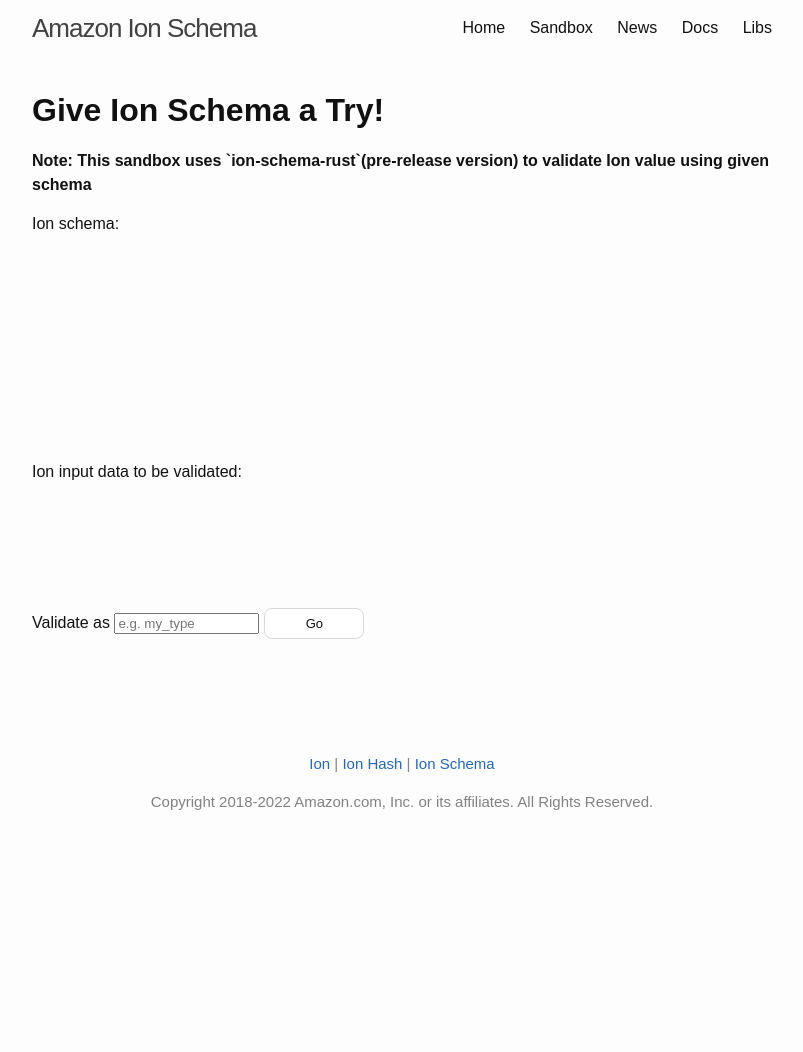
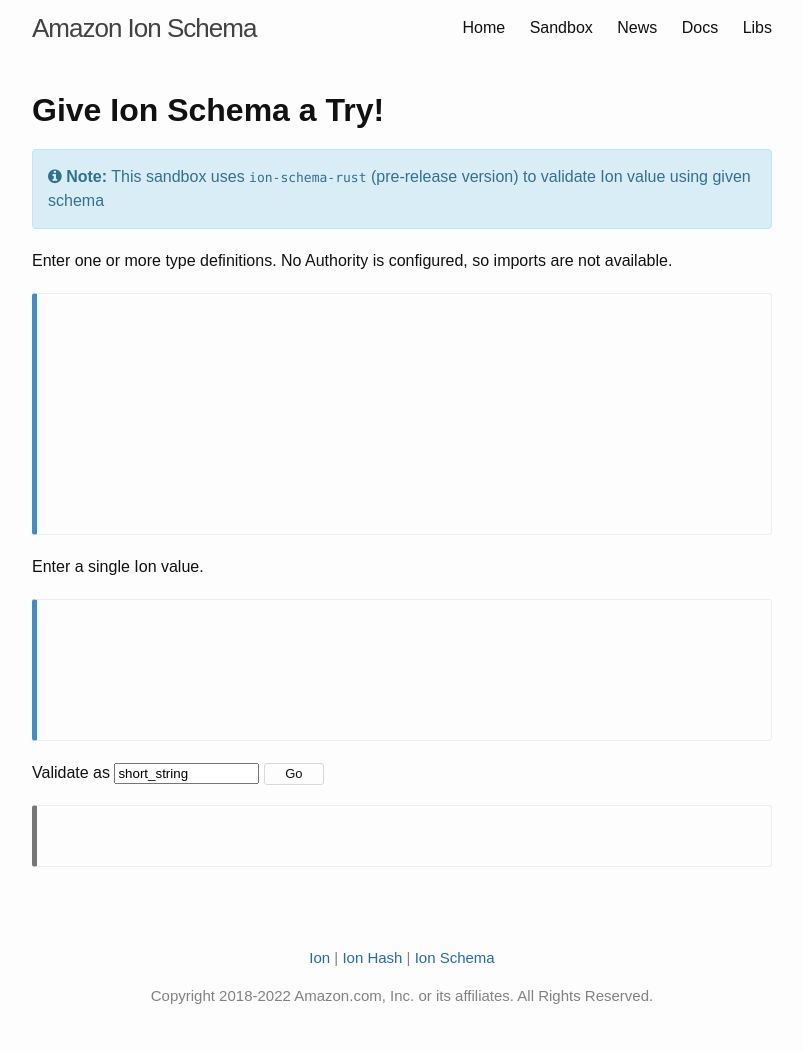
Before and after one commit to amazon-ion/ion-schema, a Jekyll site: the page built from sandbox.md, in a window 1280 px wide. Shown: the whole page, without its empty margins (238-1041 px from the left). Built offline with Jekyll 4.4.1, drawn with Linux system fonts in a browser that asks for light colours; before the commit the page ends 900 px from its top, so only the background shows below that.

Commit message:
Improve Ion Schema sandbox UX

```diff
--- a/assets/ion-schema-widget.js
+++ b/assets/ion-schema-widget.js
@@ -2,45 +2,62 @@ import init, {validate} from "./wasm_ion_schema.js";
 const validateButton = document.getElementById("validate");
 function loadPage() {
     document.getElementById("schema_type").setAttribute("placeholder", "e.g. my_type");
-    document.getElementById("schema_type").value = "";
-    var schemaEditor = ace.edit("schema");
+    document.getElementById("schema_type").value = "short_string";
+
+    const schemaEditor = ace.edit("schema");
     schemaEditor.setOptions({
         mode: 'ace/mode/ion',
         theme: 'ace/theme/cloud9_day',
-        placeholder: "Write your schema here!\ne.g. type::{ name: my_type, type: string }",
+        showPrintMargin: false,
+        tabSize: 2,
+        value: "type::{\n  name: short_string,\n  type: string,\n  codepoint_length: range::[1, 10],\n}",
     });
 
-    var valueEditor = ace.edit("value");
+    const valueEditor = ace.edit("value");
     valueEditor.setOptions({
         mode: 'ace/mode/ion',
         theme: 'ace/theme/cloud9_day',
-        placeholder: "e.g. \"hello\"",
+        showPrintMargin: false,
+        tabSize: 2,
+        value: "\"Hello World!\"",
     });
 }
 
 loadPage();
+
+function _set_output_style(resultDiv, styleName) {
+    var toRemove = [];
+    resultDiv.classList.forEach(value => {
+        if (value.startsWith("bs-callout-")) toRemove += value;
+    })
+    resultDiv.classList.remove(toRemove)
+    resultDiv.classList.add(`bs-callout-${styleName}`)
+}
+
 const show = () => {
-    const pre = document.getElementById('result');
     const schemaContent = document.getElementById('schema').getElementsByClassName("ace_scroller").item(0).innerText;
     const valueContent = document.getElementById('value').getElementsByClassName("ace_scroller").item(0).innerText;
 
     init()
         .then(() => {
             const result = validate(valueContent, schemaContent, document.getElementById('schema_type').value);
+            const pre = document.getElementById('result');
+            const resultDiv = document.getElementById('resultdiv');
             const violation = document.getElementById('violation');
-            violation.textContent = result.violation();
 
+            violation.textContent = "";
             // check if there is any error while validation and alert with the error
             if (result.has_error()) {
-                pre.textContent = "";
-                alert(result.error());
+                _set_output_style(resultDiv, "danger")
+                pre.textContent = result.error();
             } else {
                 if (result.result()) {
-                    pre.style.color = "#009926";
-                    pre.textContent = result.value() + " is valid!";
+                    _set_output_style(resultDiv, "success")
+                    pre.textContent = `${result.value()} is valid!`;
                 } else {
-                    pre.style.color = "#ff0000";
-                    pre.textContent = result.value() + " is invalid!\n";
+                    _set_output_style(resultDiv, "warning")
+                    pre.textContent = `${result.value()} is invalid!`;
+                    violation.textContent = result.violation();
                 }
             }
 
--- a/assets/main.scss
+++ b/assets/main.scss
@@ -30,42 +30,32 @@ $on-laptop:        800px;
 
 
 // ion schema sandbox styling
-#sandbox {
-  height: 100%;
-  width: 100%;
-}
 #schema {
   background-color: $background-color;
-  width: 70%;
   height: 200px;
   position: relative;
 }
 #value {
   background-color: $background-color;
-  width: 70%;
   height: 100px;
   position: relative;
 }
 button {
-  background-color: #fff;
+  background-color: $background-color;
   border: 1px solid #d5d9d9;
-  border-radius: 8px;
+  border-radius: 3px;
   box-sizing: border-box;
   color: #0f1111;
   cursor: pointer;
   display: inline-block;
   font-family: "Amazon Ember",sans-serif;
   font-size: 13px;
-  line-height: 29px;
-  padding: 0 10px 0 11px;
+  line-height: 18px;
   position: relative;
   text-align: center;
-  text-decoration: none;
-  user-select: none;
-  -webkit-user-select: none;
   touch-action: manipulation;
   vertical-align: middle;
-  width: 100px;
+  width: 60px;
 }
 button:hover {
   background-color: #f7fafa;
@@ -78,7 +68,6 @@ button:focus {
 #violation {
   border-left: 0px;
   background-color: $background-color;
-  color: red;
   text-align: left;
 }
 #result {
--- a/sandbox.md
+++ b/sandbox.md
@@ -4,20 +4,26 @@ title: Give Ion Schema a Try!
 
 # {{ page.title }}
 <script src="./assets/ace-builds/src-noconflict/ace.js" type="text/javascript" charset="utf-8"></script>
-<div id="sandbox">
-      <h4>Note: This sandbox uses `ion-schema-rust`(pre-release version) to validate Ion value using given schema</h4>
-      <label for="schema">Ion schema:</label>
-      <div id="schema"></div>
-      <br>
-      <label for="value">Ion input data to be validated:</label>
-      <div id="value"></div>
-      <br>
-      <label for="schema_type">Validate as </label>
-      <input type="text" id="schema_type" placeholder="e.g. my_type" name="schema_type" size="15"/>
-      <button id="validate" type="submit">Go</button>
-      <br>
-      <br>
-      <h3><pre id="result"></pre></h3>
-      <h3><pre id="violation"></pre></h3>
+<script src="./assets/ace-builds/src-noconflict/mode-ion.js" type="text/javascript" charset="utf-8"></script>
+
+{% include note.html type="note" content="This sandbox uses `ion-schema-rust` (pre-release version) to validate Ion value using given schema" %}
+
+<label for="schema"></label>
+Enter one or more type definitions. No Authority is configured, so imports are not available.
+<div id="schema" class="bs-callout bs-callout-primary"></div>
+
+<label for="value"></label>
+Enter a single Ion value.
+<div id="value" class="bs-callout bs-callout-primary"></div>
+
+
+<label for="schema_type">Validate as </label>
+<input type="text" id="schema_type" placeholder="e.g. my_type" name="schema_type" size="15"/>
+<button id="validate" type="submit">Go</button>
+
+<div id="resultdiv" class="bs-callout bs-callout-default">
+<h4 id="result"></h4>
+<pre id="violation"></pre>
 </div>
+
 <script async type="module" src="assets/ion-schema-widget.js"></script>
```
